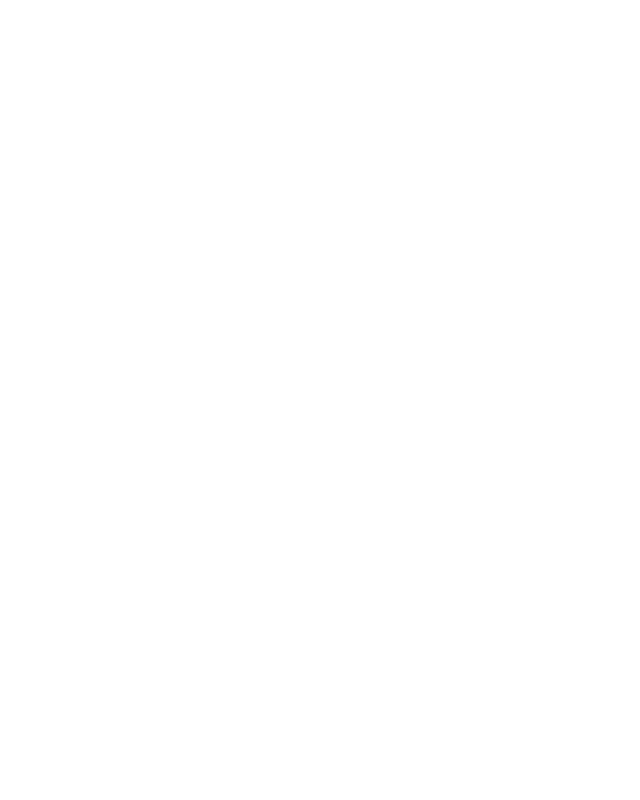
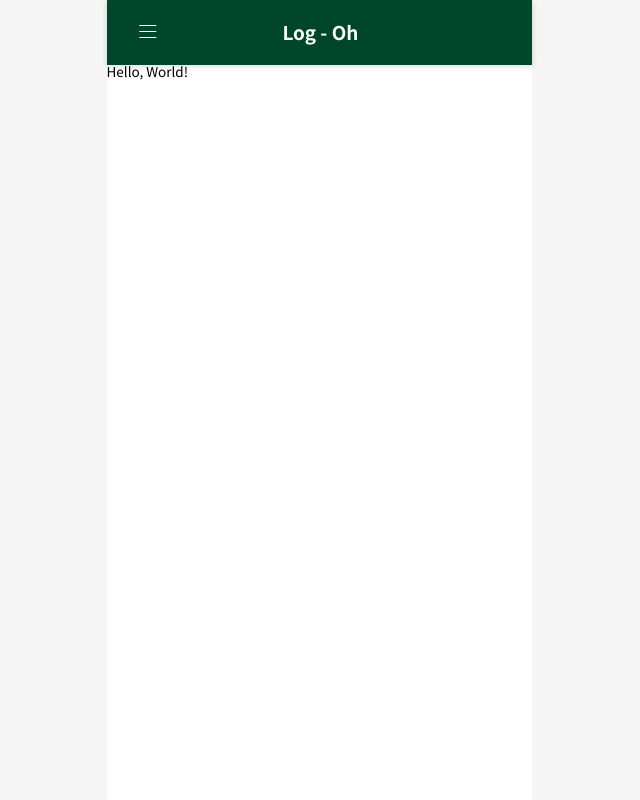
Before and after one commit to ksy990628/log-oh, a Next.js app: page / in a window 1280 px wide. Shown: the whole page, without its empty margins (321-961 px from the left). Built offline with nearby package versions, Linux system fonts and the light colour scheme.

Commit message:
✨ feat: Add global layout

```diff
--- a/pages/index.tsx
+++ b/pages/index.tsx
@@ -1,3 +1,5 @@
+import Layout from "src/layouts";
+
 export default function Home() {
-  return <div></div>;
+  return <Layout>Hello, World!</Layout>;
 }
--- /dev/null
+++ b/src/layouts/index.tsx
@@ -0,0 +1,46 @@
+import { useState, ReactNode, ReactNodeArray } from "react";
+import styled from "styled-components";
+
+import { GREY, WHITE } from "@colors";
+import GlobalHeader from "./header";
+import GlobalSidebar from "./sidebar";
+
+type LayoutProps = {
+  children: ReactNode | ReactNodeArray;
+};
+
+export default function GlobalLayout({ children }: LayoutProps) {
+  const [isSidebarOpen, setSidebarOpen] = useState(false);
+
+  const toggleSidebar = () => {
+    setSidebarOpen(!isSidebarOpen);
+  };
+
+  return (
+    <>
+      <GlobalSidebar isOpen={isSidebarOpen} toggleSidebar={toggleSidebar} />
+      <GreyBackground>
+        <MainWrapper>
+          <GlobalHeader toggleSidebar={toggleSidebar} />
+          {children}
+        </MainWrapper>
+      </GreyBackground>
+    </>
+  );
+}
+
+const GreyBackground = styled.div`
+  display: flex;
+  flex-direction: column;
+  align-items: center;
+  width: 100%;
+  background-color: ${GREY[200]};
+`;
+
+const MainWrapper = styled.div`
+  width: 100%;
+  max-width: 425px;
+  min-height: 100vh;
+  background-color: ${WHITE};
+  position: relative;
+`;
```
